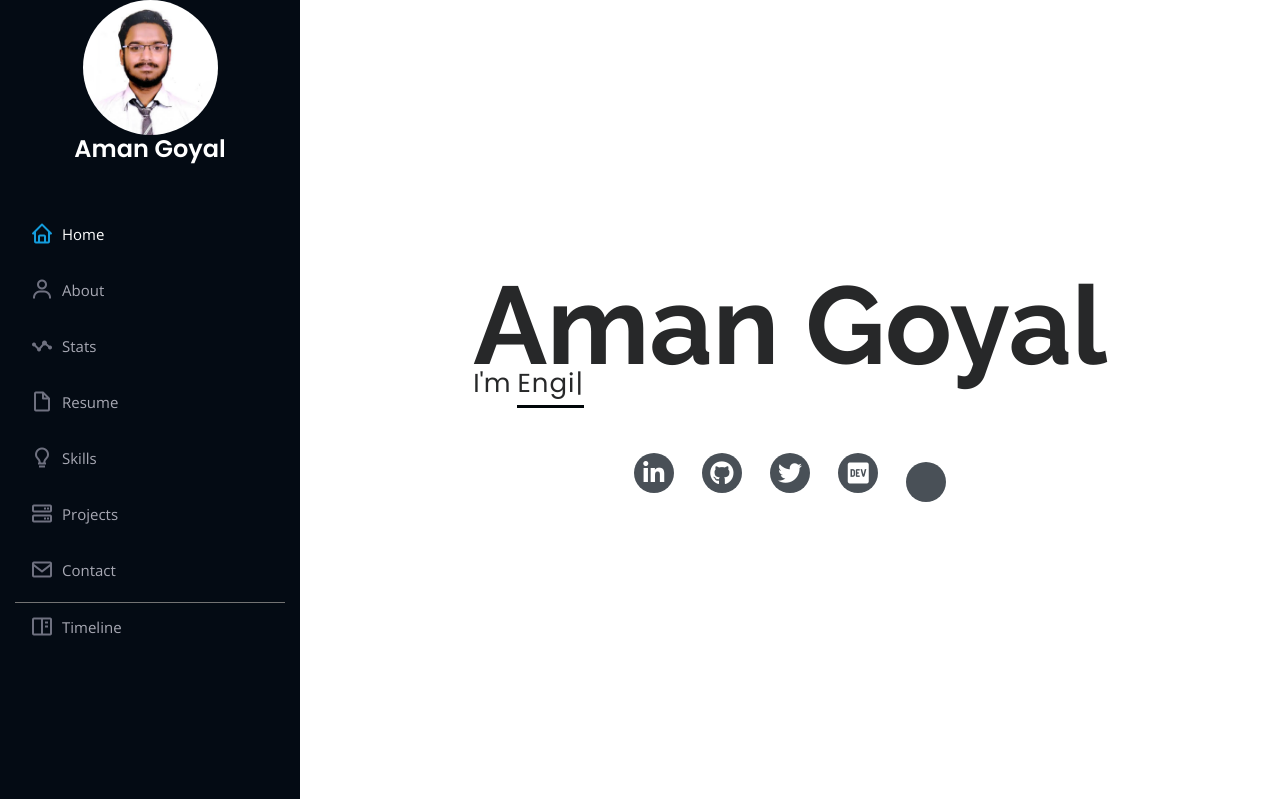
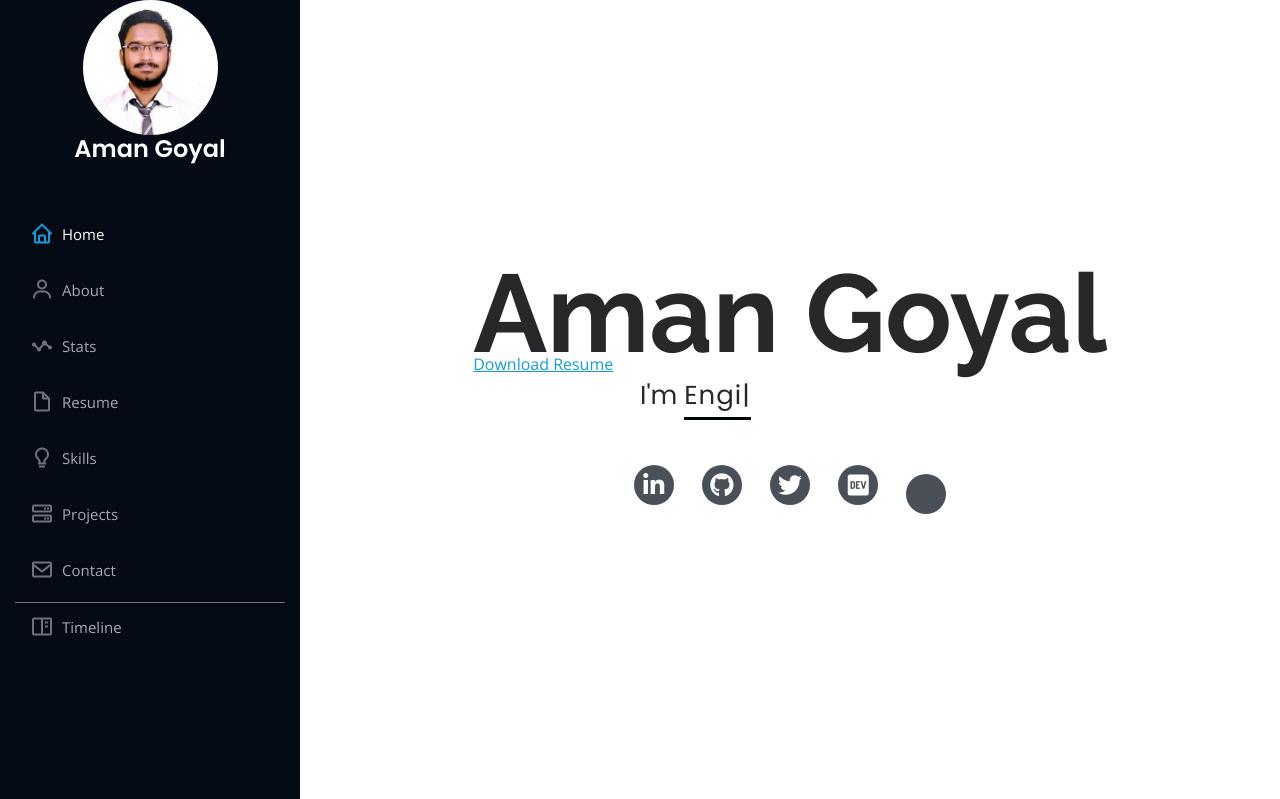
Before and after one commit to goyal-aman/portfolio, a Django app: page / in a window 1280 px wide. Shown: the top 799 px of the page. Run offline with Django 3.2, Linux system fonts and the light colour scheme; tables that the repository leaves empty hold one stand-in row (values such as "Sample post"); some libraries are stand-ins or nearby versions.

Commit message:
added resume link on Hero section

```diff
--- a/landingpage/templates/landingpage/index.html
+++ b/landingpage/templates/landingpage/index.html
@@ -7,6 +7,11 @@
   <section id="hero" class="d-flex flex-column justify-content-center align-items-center">
     <div class="hero-container" data-aos="fade-in">
       <h1>Aman Goyal</h1>
+      {% if data.link %}
+      <a href="{{ data.link }}" target="_blank"><u>Download Resume</u></a>
+      {% endif %}
+    </div>
+    <div class="hero-container" data-aos="fade-in">
       <p>I'm <span class="typed" data-typed-items="Developer, Developer, Engineer, Student"></span></p>
     </div>
 
@@ -288,7 +293,8 @@
 
       <div class="row portfolio-container" data-aos="" data-aos-delay="">
         {% for project in project_data %}
-        {% include 'landingpage/snippets/project_card.html' with heading=project.heading url=project.image_link live_link=project.live_link details_link=project.details_link %}
+        {% include 'landingpage/snippets/project_card.html' with heading=project.heading url=project.image_link
+        live_link=project.live_link details_link=project.details_link %}
         {% endfor %}
 
       </div>
--- a/landingpage/views.py
+++ b/landingpage/views.py
@@ -3,6 +3,7 @@ from django.views.generic import View
 
 # models
 from landingpage.models import Project
+from resume_pdf_section.models import ResumePdfLink
 
 # Create your views here.
 
@@ -10,8 +11,22 @@ class HomePageView(View):
     template_name = 'landingpage/index.html'
 
     def get(self, request):
-        qs = {'project_data':Project.objects.all()}
+        qs = {
+            "project_data": Project.objects.all(),
+            "data": {"link": self.get_resume_url(request)},
+        }
         return render(request, self.template_name, context=qs)
+
+    def get_resume_url(self, request):
+        try:
+            resumeObject:ResumePdfLink = ResumePdfLink.objects.first()
+        except Exception as e:
+            # TODO : add feature to notify if resume is not fetched.
+            return None
+
+        if resumeObject:
+            return resumeObject.link
+        return None
 
 class ProjectView(View):
     template_name = 'landingpage/portfolio-details.html'
```
